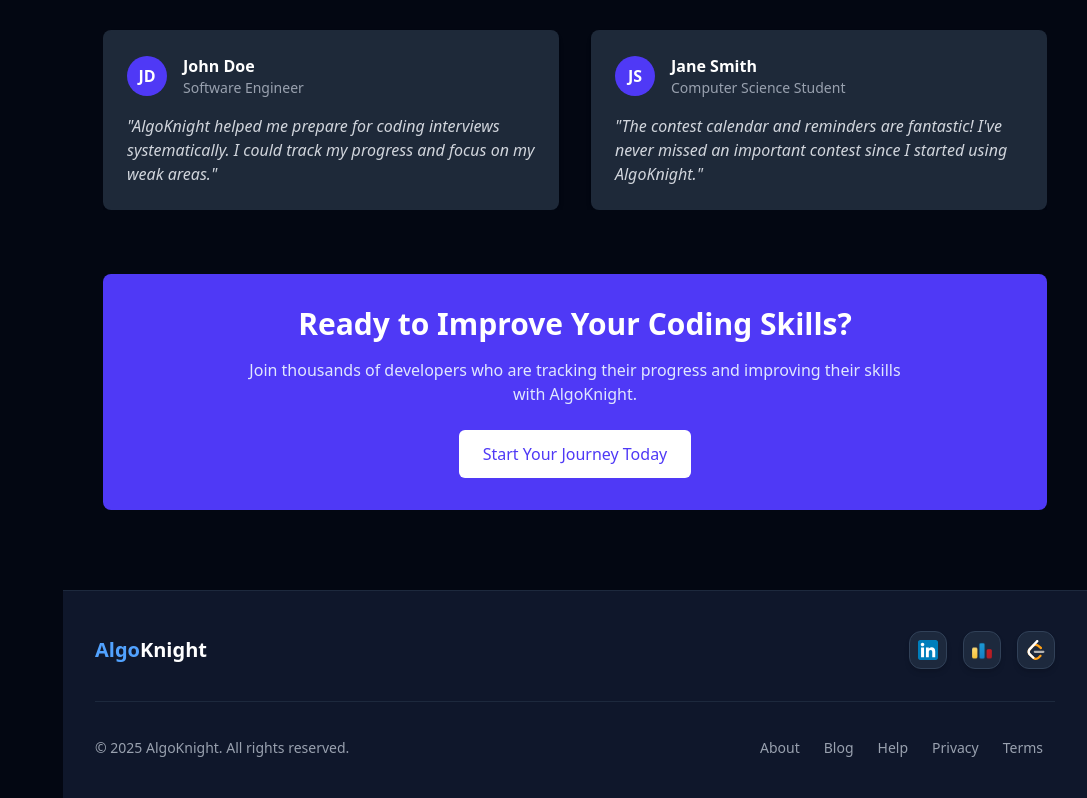
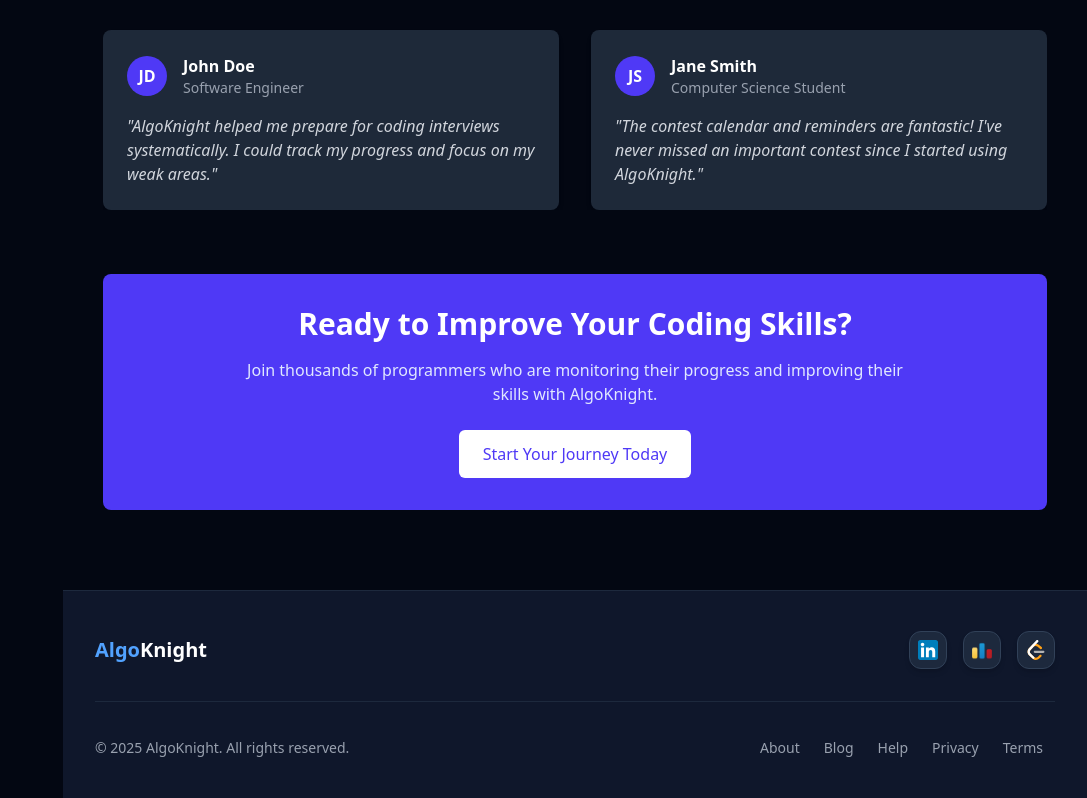
Before and after one commit to Amiya-2005/AlgoKnight_App, a React (Vite) app in the folder client/: page / in a window 1280 px wide. Shown: the part 1282-2080 px from the top of the page, without its empty margins (193-1280 px from the left). Built offline with nearby package versions, Linux system fonts and the light colour scheme; no server answers.

Commit message:
Fixed landing page typo

```diff
--- a/client/src/pages/LandingPage.jsx
+++ b/client/src/pages/LandingPage.jsx
@@ -256,7 +256,7 @@ const LandingPage = () => {
           Ready to Improve Your Coding Skills?
         </h2>
         <p className="text-indigo-100 mb-6 max-w-2xl mx-auto">
-          Join thousands of developers who are tracking their progress and improving their skills with AlgoKnight.
+          Join thousands of programmers who are monitoring their progress and improving their skills with AlgoKnight.
         </p>
         <Link to="/register">
           <button className="bg-white text-indigo-600 px-6 py-3 rounded-md font-medium hover:bg-indigo-50 focus:outline-none focus:ring-2 focus:ring-white focus:ring-offset-2 focus:ring-offset-indigo-600 transition-all duration-300 transform hover:scale-105">
```
